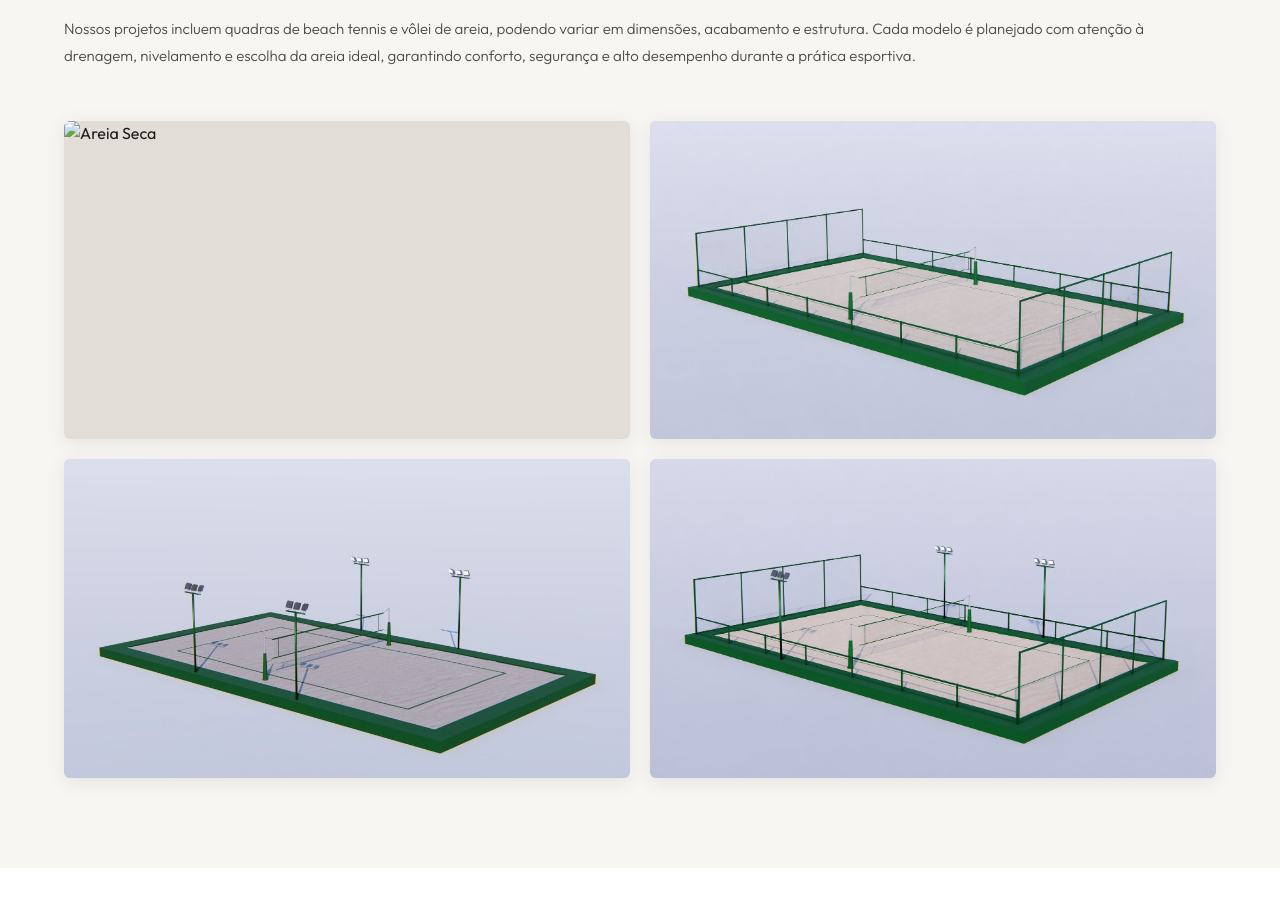
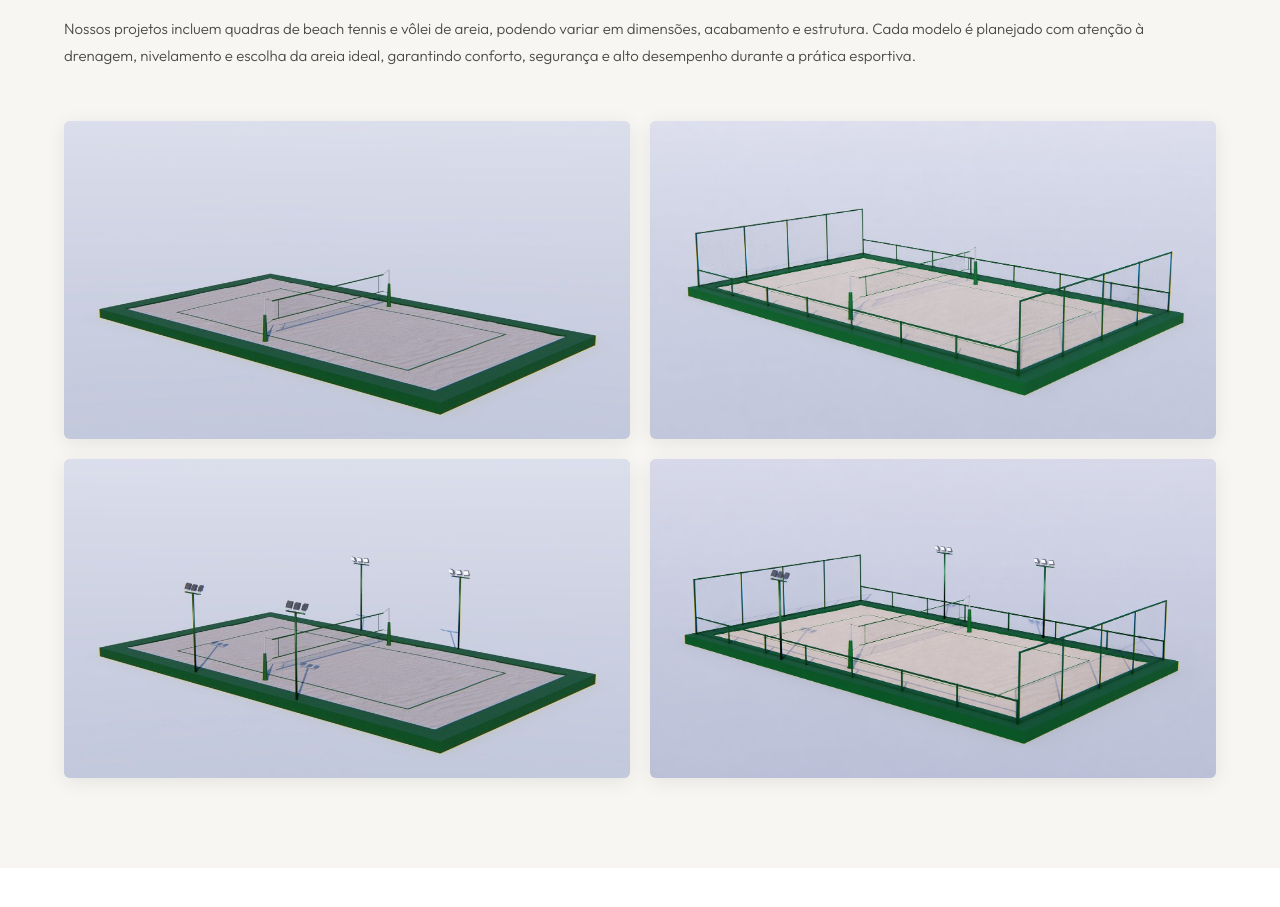
Before and after one commit to matheusfonsecabjj/alanquadrabeach, a plain HTML site: page index.html in a window 1280 px wide. Shown: the part 2760-3667 px from the top of the page. Drawn offline with nearby package versions, Linux system fonts and the light colour scheme; files whose address does not match are found by name.

Commit message:
Update image source path in index.html

```diff
--- a/index.html
+++ b/index.html
@@ -1220,7 +1220,7 @@
       <div class="prod-gallery">
         <div class="prod-card reveal" style="transition-delay: 0s">
           <img
-            src="imagens/q1.jpg"
+            src="/q1.jpg"
             alt="Areia Seca"
           />
           <div class="prod-card-label">Quadra 1</div>
```
